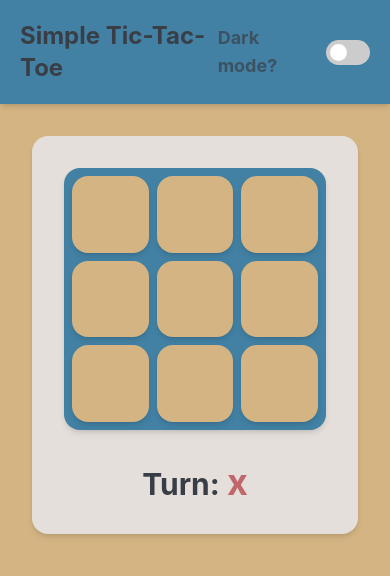
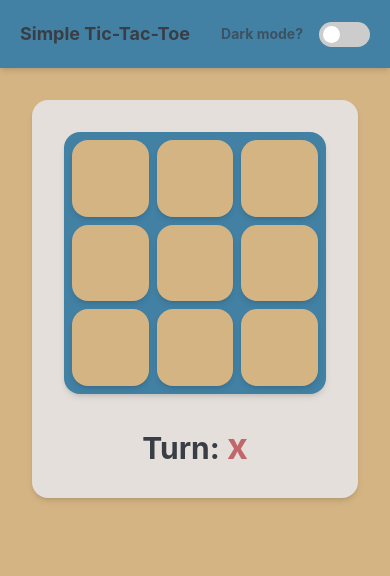
Before and after one commit to VDenchev/tic-tac-toe, a React (Create React App) app: page / in a window 390 px wide. Shown: the top 576 px of the page. Built offline with nearby package versions, Linux system fonts and the light colour scheme.

Commit message:
Improve design on mobile

```diff
--- a/src/App.jsx
+++ b/src/App.jsx
@@ -11,10 +11,10 @@ function App() {
 		<ThemeContext.Provider value={{ isDarkMode, setIsDarkMode }}>
 			<div className="dark-transition w-screen h-screen bg-tan dark:bg-dark-100">
 				<nav className="dark-transition flex items-center p-5 shadow-md bg-blue dark:bg-dark-900">
-					<h1 className="dark-transition text-2xl mr-auto">
+					<h1 className="dark-transition text-lg sm:text-2xl mr-auto">
 						Simple Tic-Tac-Toe
 					</h1>
-					<p className="dark-transition text-lg font-bold text-dark-100/70 dark:text-grey/70 mr-4">
+					<p className="dark-transition text-sm sm:text-lg font-bold text-dark-100/70 dark:text-grey/70 mr-4">
 						Dark mode?
 					</p>
 					<DarkModeToggle isToggled={isDarkMode} toggle={setIsDarkMode} />
--- a/src/Components/Box.jsx
+++ b/src/Components/Box.jsx
@@ -19,6 +19,13 @@ const Box = ({ value, handleClick }) => {
 			handleClick()
 		}
 	}
+
+	const isMobile = () => {
+		return /Android|webOS|iPhone|iPad|iPod|BlackBerry|IEMobile|Opera Mini/i.test(
+			navigator.userAgent
+		)
+	}
+
 	return (
 		<div
 			className=" dark-transition aspect-square rounded-2xl bg-tan dark:bg-dark-100 text-poppy-100 dark:text-grey text-8xl sm:text-6xl md:text-8xl lg:text-9xl overflow-hidden leading-none font-sans flex justify-center cursor-pointer select-none shadow-md"
@@ -26,7 +33,7 @@ const Box = ({ value, handleClick }) => {
 			onTouchEnd={(e) => fix(e)}
 			onKeyPress={handleClick}
 			tabIndex={0}>
-			<span className="m-auto">{value.toUpperCase()}</span>
+			<span className="m-auto">{isMobile() ? value : value.toUpperCase()}</span>
 		</div>
 	)
 }
```
